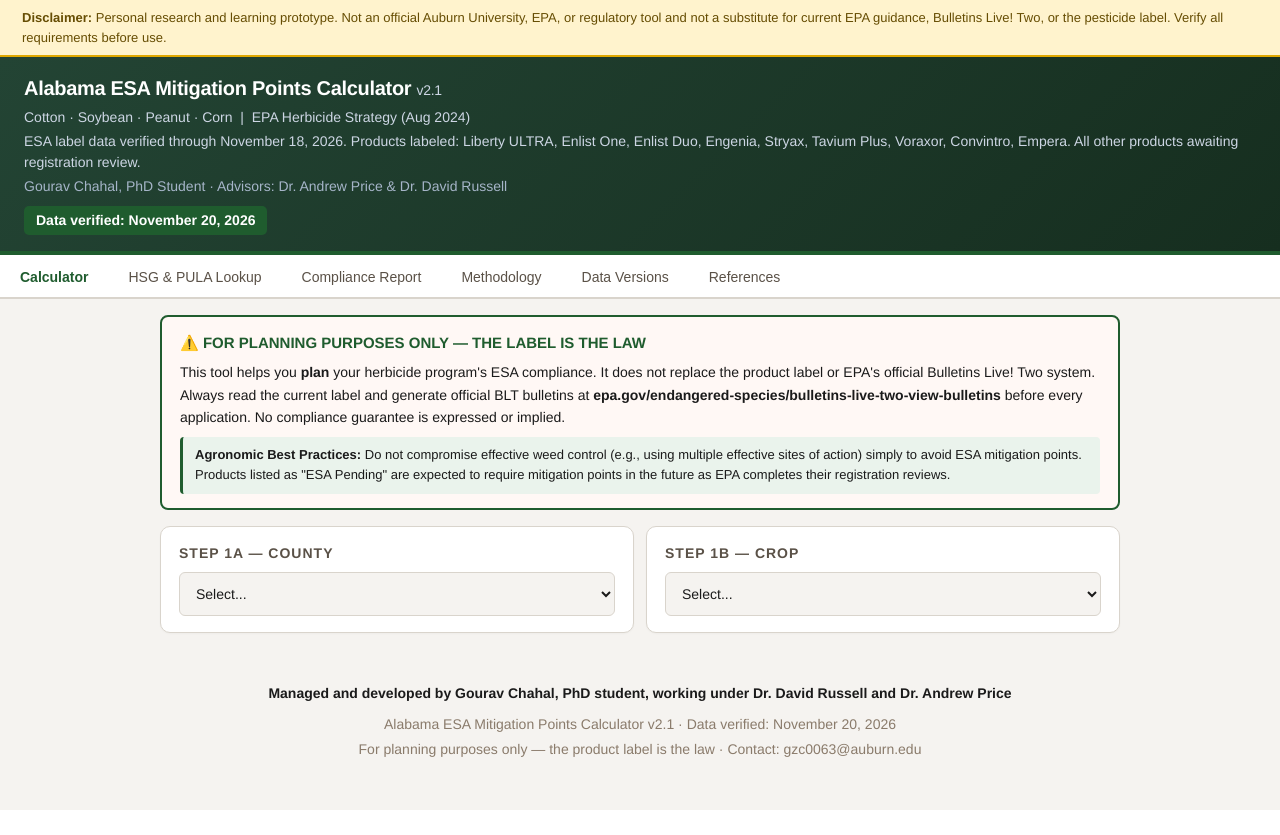
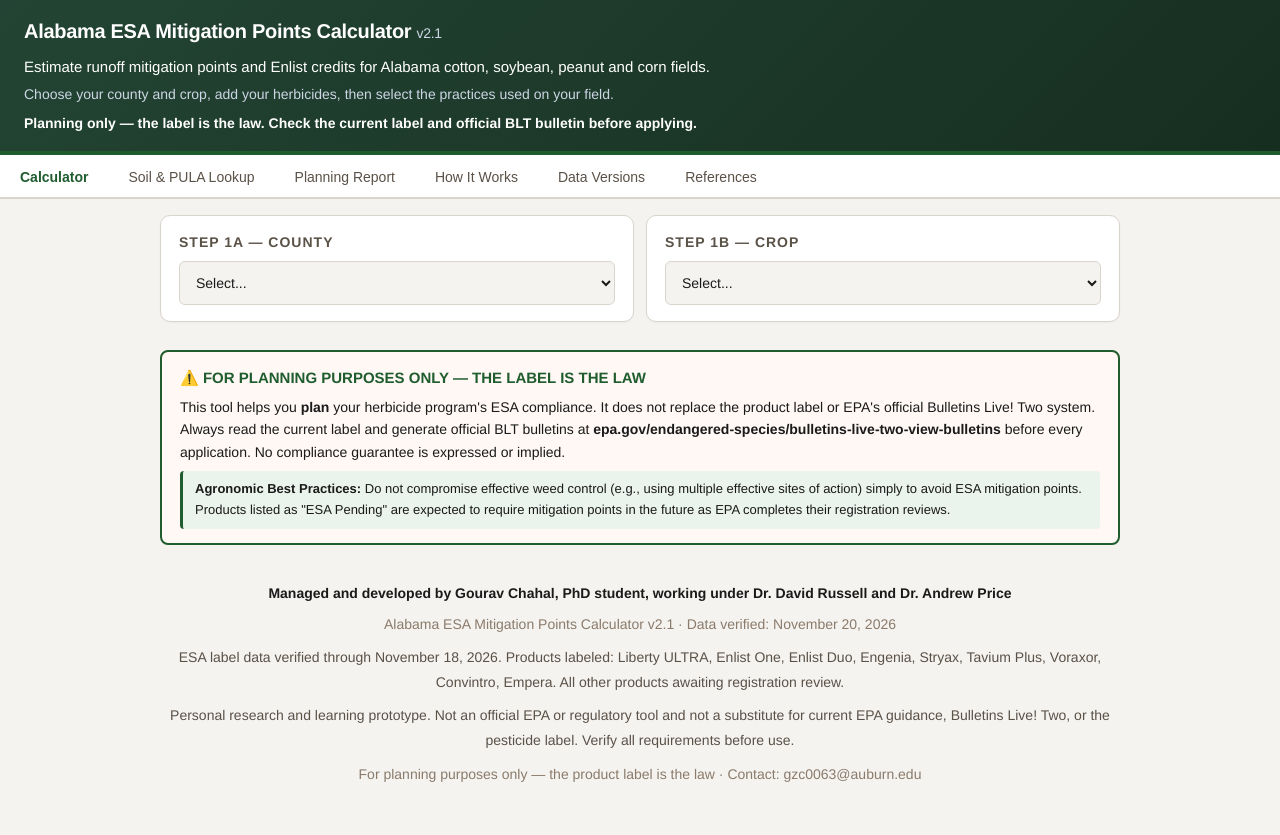
Before and after one commit to gzc0063-hub/alabama-esa-calculator, a React (Create React App) app: page / in a window 1280 px wide. Before the commit the page ends 810 px from the top, so only its background shows below. Built offline with nearby package versions, Linux system fonts and the light colour scheme.

Commit message:
Simplify grower introduction and navigation

```diff
--- a/src/App.js
+++ b/src/App.js
@@ -573,48 +573,34 @@ export default function App() {
     inp:{width:"100%",boxSizing:"border-box",padding:"9px 12px",minHeight:"44px",borderRadius:6,border:`1px solid ${k.bdr}`,fontSize:14,fontFamily:f,color:k.tx,background:k.bg,outline:"none"},
     btn:(bg,fg)=>({padding:"7px 16px",minHeight:"44px",minWidth:"44px",borderRadius:6,border:"none",background:bg,color:fg,fontSize:14,fontWeight:700,cursor:"pointer"}),
     tg:(bg,fg)=>({display:"inline-flex",alignItems:"center",padding:"2px 9px",borderRadius:4,background:bg,color:fg,fontSize:14,fontWeight:600,whiteSpace:"nowrap"}),
-    tb:{display:"flex",gap:0,borderBottom:`2px solid ${k.bdr}`,background:k.card},
+    tb:{display:"flex",flexWrap:"wrap",gap:0,borderBottom:`2px solid ${k.bdr}`,background:k.card},
     tbi:a=>({padding:"10px 20px",minHeight:"44px",fontSize:14,fontWeight:a?700:500,color:a?k.acc:k.txM,borderBottom:a?`3px solid ${k.acc}`:"3px solid transparent",cursor:"pointer",background:"transparent",border:"none",marginBottom:"-2px"}),
   };
 
   return (
     <div style={s.pg}>
-      <div style={{background:"#FFF3CD",borderBottom:"2px solid #E0A800",padding:"8px 22px",fontSize:13,lineHeight:1.5,color:"#664D03"}}>
-        <strong>Disclaimer:</strong> Personal research and learning prototype. Not an official Auburn University, EPA, or regulatory tool and not a substitute for current EPA guidance, Bulletins Live! Two, or the pesticide label. Verify all requirements before use.
-      </div>
       <div style={{...s.hd,background:"linear-gradient(135deg, #234434 0%, #162e1f 100%)",borderBottom:"4px solid #1f5c2e"}}>
         <div style={{display:"flex",justifyContent:"space-between",alignItems:"flex-start",flexWrap:"wrap",gap:8}}>
           <div>
             <h1 style={{margin:0,fontSize:20,fontWeight:800,color:"#ffffff",letterSpacing:"-0.3px"}}>Alabama ESA Mitigation Points Calculator <span style={{fontSize:14,fontWeight:500,color:"#cdd6e4"}}>v2.1</span></h1>
-            <p style={{margin:"3px 0 0",fontSize:14,color:"#cdd6e4"}}>Cotton · Soybean · Peanut · Corn &nbsp;|&nbsp; EPA Herbicide Strategy (Aug 2024)</p>
-            <p style={{margin:"2px 0 0",fontSize:14,color:"#cdd6e4"}}>{LABEL_COVERAGE_NOTE}</p>
-            <p style={{margin:"2px 0 0",fontSize:14,color:"#a6b5c9"}}>Gourav Chahal, PhD Student · Advisors: Dr. Andrew Price & Dr. David Russell</p>
+            <p style={{margin:"8px 0 0",fontSize:15,color:"#ffffff",lineHeight:1.6}}>Estimate runoff mitigation points and Enlist credits for Alabama cotton, soybean, peanut and corn fields.</p>
+            <p style={{margin:"4px 0 0",fontSize:14,color:"#cdd6e4",lineHeight:1.6}}>Choose your county and crop, add your herbicides, then select the practices used on your field.</p>
+            <p style={{margin:"8px 0 0",fontSize:14,fontWeight:700,color:"#ffffff"}}>Planning only — the label is the law. Check the current label and official BLT bulletin before applying.</p>
           </div>
-          <div style={{flexShrink:0}}>
-            <div style={{background:"#1f5c2e",color:"#fff",padding:"4px 12px",borderRadius:5,fontSize:14,fontWeight:700,display:"inline-block"}}>Data verified: {LAST_DATA_UPDATE}</div>
-          </div>
+
         </div>
       </div>
 
       <div style={s.tb}>
-        {[["calc","Calculator"],["hsg","HSG & PULA Lookup"],["report","Compliance Report"],["methods","Methodology"],["data","Data Versions"],["refs","References"]].map(([id,lb])=>(
+        {[["calc","Calculator"],["hsg","Soil & PULA Lookup"],["report","Planning Report"],["methods","How It Works"],["data","Data Versions"],["refs","References"]].map(([id,lb])=>(
           <button key={id} style={s.tbi(tab===id)} onClick={()=>setTab(id)}>{lb}</button>
         ))}
       </div>
 
       <div style={{padding:"16px 22px",maxWidth:960,margin:"0 auto"}}>
-        {/* Planning-only notice */}
-        <div style={{padding:"14px 18px",background:"#fff8f5",border:"2px solid #1f5c2e",borderRadius:8,marginBottom:16,fontSize:14,color:"#1a1a1a",lineHeight:1.6}}>
-          <strong style={{color:"#1f5c2e",fontSize:15,display:"block",marginBottom:6}}>⚠️ FOR PLANNING PURPOSES ONLY — THE LABEL IS THE LAW</strong>
-          This tool helps you <strong>plan</strong> your herbicide program's ESA compliance. It does not replace the product label or EPA's official Bulletins Live! Two system. Always read the current label and generate official BLT bulletins at <strong>epa.gov/endangered-species/bulletins-live-two-view-bulletins</strong> before every application. No compliance guarantee is expressed or implied.
-          <div style={{marginTop:8,padding:"8px 12px",background:"#eaf3ec",borderLeft:"3px solid #1f5c2e",borderRadius:4,fontSize:13}}>
-            <strong>Agronomic Best Practices:</strong> Do not compromise effective weed control (e.g., using multiple effective sites of action) simply to avoid ESA mitigation points. Products listed as "ESA Pending" are expected to require mitigation points in the future as EPA completes their registration reviews.
-          </div>
-        </div>
-
         {/* ═══ CALCULATOR TAB ═══ */}
         {tab === "calc" && (<>
-          <div style={{display:"grid",gridTemplateColumns:"1fr 1fr",gap:12,marginBottom:14}}>
+          <div style={{display:"grid",gridTemplateColumns:"repeat(auto-fit, minmax(min(100%, 260px), 1fr))",gap:12,marginBottom:14}}>
             <div style={s.cd}>
               <label htmlFor="county-select" style={s.lb}>Step 1a — County</label>
               <select id="county-select" value={county} onChange={e=>setCounty(e.target.value)} style={s.sl}>
@@ -635,6 +621,11 @@ export default function App() {
             </div>
           </div>
 
+          {enlistInPlan && !hsgResult && <div style={{...s.cd,background:k.purBg}}>
+            <strong>Using Enlist? Check your soil group.</strong>
+            <p style={{margin:"6px 0 10px",fontSize:14,lineHeight:1.6}}>Soil group affects the label's credit requirement. Don't know yours? Open the lookup and use your location or enter field coordinates. Your current location may not be the field you plan to treat.</p>
+            <button type="button" onClick={()=>setTab("hsg")} style={s.btn(k.acc,"#fff")}>Find my field's soil group</button>
+          </div>}
           {/* HSG indicator */}
           {hsgResult && <div style={{...s.cd,borderLeft:`4px solid ${k.pur}`,background:k.purBg,padding:"10px 16px",marginBottom:14}}>
             <span style={{fontSize:14,fontWeight:700,color:k.pur}}>Soil HSG from USDA lookup: {hsgResult}</span>
@@ -649,7 +640,7 @@ export default function App() {
               <div>
                 <h2 style={{margin:0,fontSize:14,fontWeight:700,color:k.txM,textTransform:"uppercase",letterSpacing:"1px"}}>Step 2 — Spray Plan</h2>
               </div>
-              <button onClick={()=>setShowAdd(!showAdd)} style={s.btn(showAdd?k.red:k.acc,"#fff")}>{showAdd?"Cancel":"+ Add"}</button>
+              <button onClick={()=>setShowAdd(!showAdd)} style={s.btn(showAdd?k.red:k.acc,"#fff")}>{showAdd?"Cancel":"+ Add herbicide"}</button>
             </div>
 
             {showAdd && <div style={{background:k.bg,border:`1px solid ${k.bdr}`,borderRadius:7,padding:12,marginBottom:12}}>
@@ -985,9 +976,20 @@ export default function App() {
           </div>)}
         </div>)}
 
+        {/* Planning-only notice */}
+        <div style={{padding:"14px 18px",background:"#fff8f5",border:"2px solid #1f5c2e",borderRadius:8,marginBottom:16,fontSize:14,color:"#1a1a1a",lineHeight:1.6}}>
+          <strong style={{color:"#1f5c2e",fontSize:15,display:"block",marginBottom:6}}>⚠️ FOR PLANNING PURPOSES ONLY — THE LABEL IS THE LAW</strong>
+          This tool helps you <strong>plan</strong> your herbicide program's ESA compliance. It does not replace the product label or EPA's official Bulletins Live! Two system. Always read the current label and generate official BLT bulletins at <strong>epa.gov/endangered-species/bulletins-live-two-view-bulletins</strong> before every application. No compliance guarantee is expressed or implied.
+          <div style={{marginTop:8,padding:"8px 12px",background:"#eaf3ec",borderLeft:"3px solid #1f5c2e",borderRadius:4,fontSize:13}}>
+            <strong>Agronomic Best Practices:</strong> Do not compromise effective weed control (e.g., using multiple effective sites of action) simply to avoid ESA mitigation points. Products listed as "ESA Pending" are expected to require mitigation points in the future as EPA completes their registration reviews.
+          </div>
+        </div>
+
         <footer style={{textAlign:"center",padding:"20px 0 32px",fontSize:14,color:k.txL,lineHeight:1.8}}>
           <p style={{margin:"0 0 6px",fontWeight:600,color:k.tx}}>Managed and developed by Gourav Chahal, PhD student, working under Dr. David Russell and Dr. Andrew Price</p>
           <p style={{margin:0}}>Alabama ESA Mitigation Points Calculator v2.1 · Data verified: {LAST_DATA_UPDATE}</p>
+          <p style={{margin:"8px 0",color:k.txM}}>{LABEL_COVERAGE_NOTE}</p>
+          <p style={{margin:"8px 0",color:k.txM}}>Personal research and learning prototype. Not an official EPA or regulatory tool and not a substitute for current EPA guidance, Bulletins Live! Two, or the pesticide label. Verify all requirements before use.</p>
           <p style={{margin:0}}>For planning purposes only — the product label is the law · Contact: gzc0063@auburn.edu</p>
         </footer>
       </div>
```
